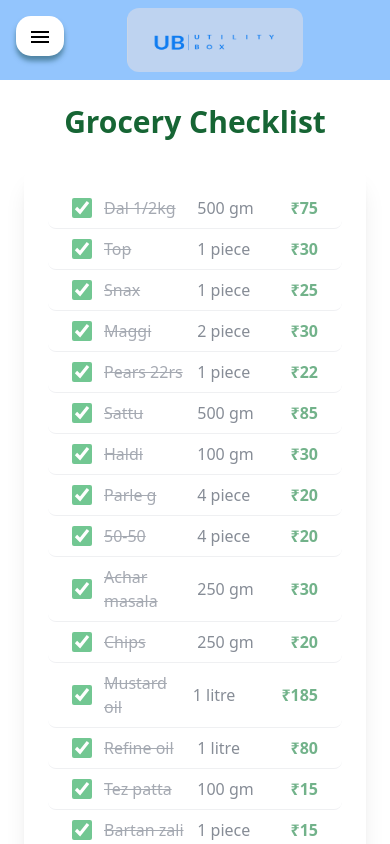
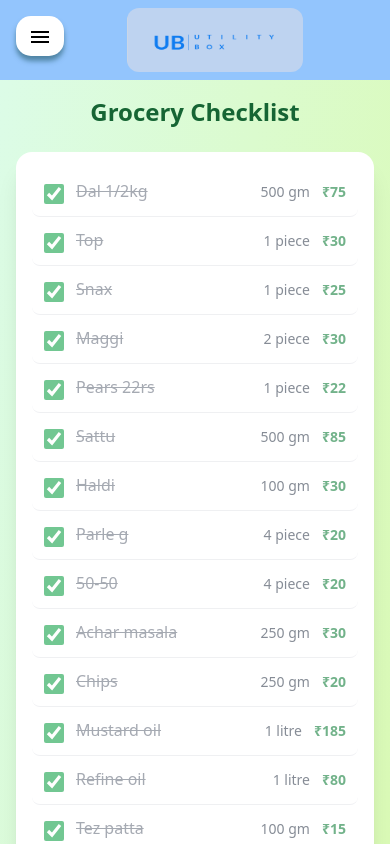
Before and after one commit to tarunkumarkushwaha/reactor-using-vite, a React (Vite) app: page /grocerylist in a window 390 px wide. Shown: the top 844 px of the page. Built offline with nearby package versions, Linux system fonts and the light colour scheme.

Commit message:
mobile ui updated

```diff
--- a/src/Components/GroceryList.jsx
+++ b/src/Components/GroceryList.jsx
@@ -101,31 +101,34 @@
     };
 
     return (
-        <div className="min-h-screen bg-linear-to-br from-green-100 to-lime-200 p-6 flex flex-col items-center">
-            <h1 className="text-3xl font-bold mb-6 text-green-800">Grocery Checklist</h1>
+        <div className="min-h-screen bg-gradient-to-br from-green-100 to-lime-200 p-4 sm:p-6 flex flex-col items-center">
+            <h1 className="text-2xl sm:text-3xl font-bold mb-6 text-green-800 text-center">
+                Grocery Checklist
+            </h1>
 
-            <div className="bg-white shadow-xl rounded-2xl w-full max-w-2xl p-6">
+            <div className="bg-white shadow-xl rounded-2xl w-full max-w-2xl p-4 sm:p-6">
                 {items.map((item, index) => (
                     <div
                         key={index}
-                        className={`flex items-center justify-between px-6 border-b py-2 rounded-lg hover:bg-green-50 transition ${!item.checked ? "opacity-100" : "opacity-60"
+                        className={`flex items-center justify-between gap-2 sm:gap-4 border-b py-3 px-3 sm:px-6 rounded-lg hover:bg-green-50 transition ${!item.checked ? "opacity-100" : "opacity-60"
                             }`}
                     >
-                        <div className="flex items-center gap-3 w-full">
+                        {/* Left side — checkbox and name */}
+                        <div className="flex items-start gap-3 flex-1 min-w-0">
                             <input
                                 type="checkbox"
                                 checked={item.checked}
                                 onChange={() => toggleCheck(index)}
-                                className="w-5 h-5 accent-green-600"
+                                className="w-5 h-5 mt-1 flex-shrink-0 accent-green-600"
                             />
 
                             {editIndex === index ? (
-                                <div className="flex gap-2 w-full">
+                                <div className="flex flex-wrap gap-2 w-full">
                                     <input
                                         type="text"
                                         value={editName}
                                         onChange={(e) => setEditName(e.target.value)}
-                                        className="border rounded px-2 py-1 w-full"
+                                        className="border rounded px-2 py-1 w-full sm:w-auto flex-1 min-w-[120px]"
                                     />
                                     <input
                                         type="text"
@@ -153,40 +156,45 @@
                                     </button>
                                 </div>
                             ) : (
-                                <>
                                 <span
                                     onClick={() => handleEdit(index)}
-                                        className={`flex-1 cursor-pointer ${!item.checked
+                                    className={`flex-1 cursor-pointer break-words leading-snug ${!item.checked
                                             ? "text-gray-900 font-semibold"
                                             : "line-through text-gray-500"
                                         }`}
                                 >
                                     {item.name}
                                 </span>
+                            )}
+                        </div>
+
+                        {/* Right side — quantity and price */}
+                        {editIndex !== index && (
+                            <div className="flex items-center gap-3 flex-shrink-0 text-sm sm:text-base">
                                 <span
                                     onClick={() => handleEdit(index)}
-                                        className="flex-1 cursor-pointer text-gray-700"
+                                    className="cursor-pointer text-gray-700 whitespace-nowrap"
                                 >
                                     {formatQuantity(item.quantity, item.value)}
                                 </span>
                                 <span
                                     onClick={() => handleEdit(index)}
-                                        className="cursor-pointer font-semibold text-green-700"
+                                    className="cursor-pointer font-semibold text-green-700 whitespace-nowrap"
                                 >
                                     ₹{item.price}
                                 </span>
-                                </>
+                            </div>
                         )}
-                        </div>
                     </div>
                 ))}
 
-                <div className="flex justify-between items-center mt-6 text-xl font-bold text-green-800">
+                <div className="flex justify-between items-center mt-6 text-lg sm:text-xl font-bold text-green-800">
                     <span>Total (checked)</span>
                     <span>₹{total}</span>
                 </div>
             </div>
         </div>
+
     );
 };
 
```
Lines whose indentation alone changed are shown as unchanged.
